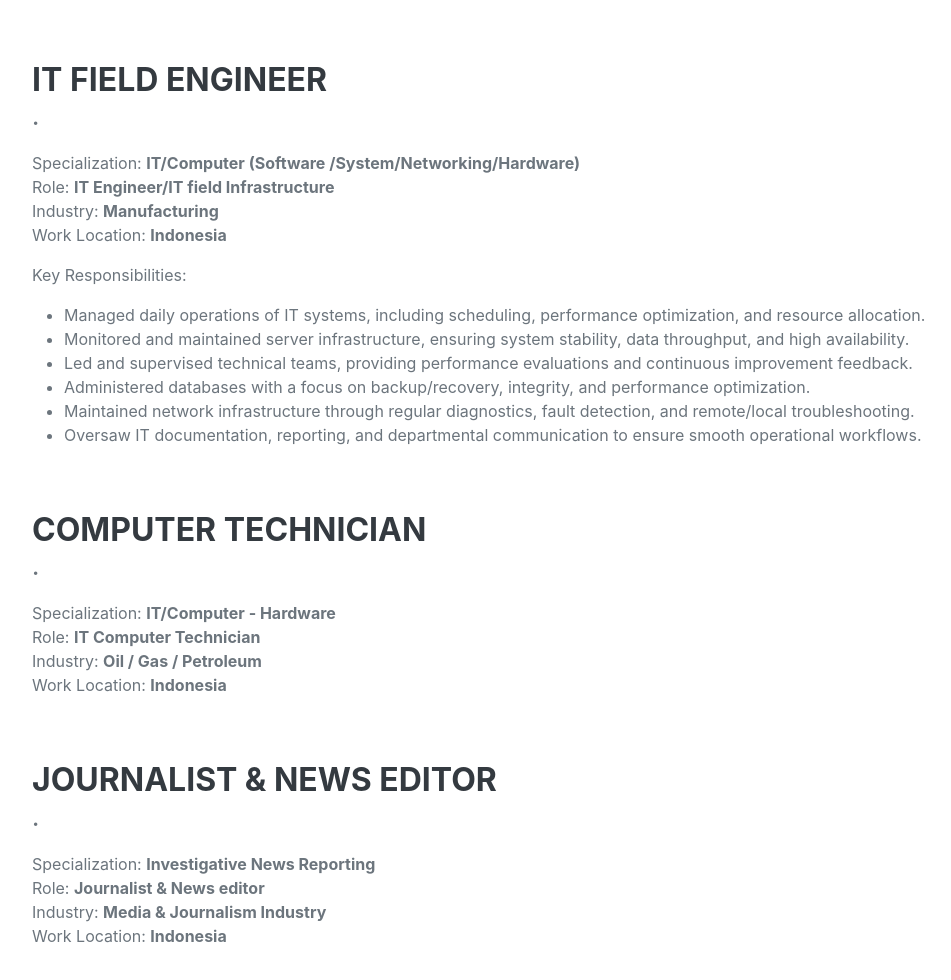
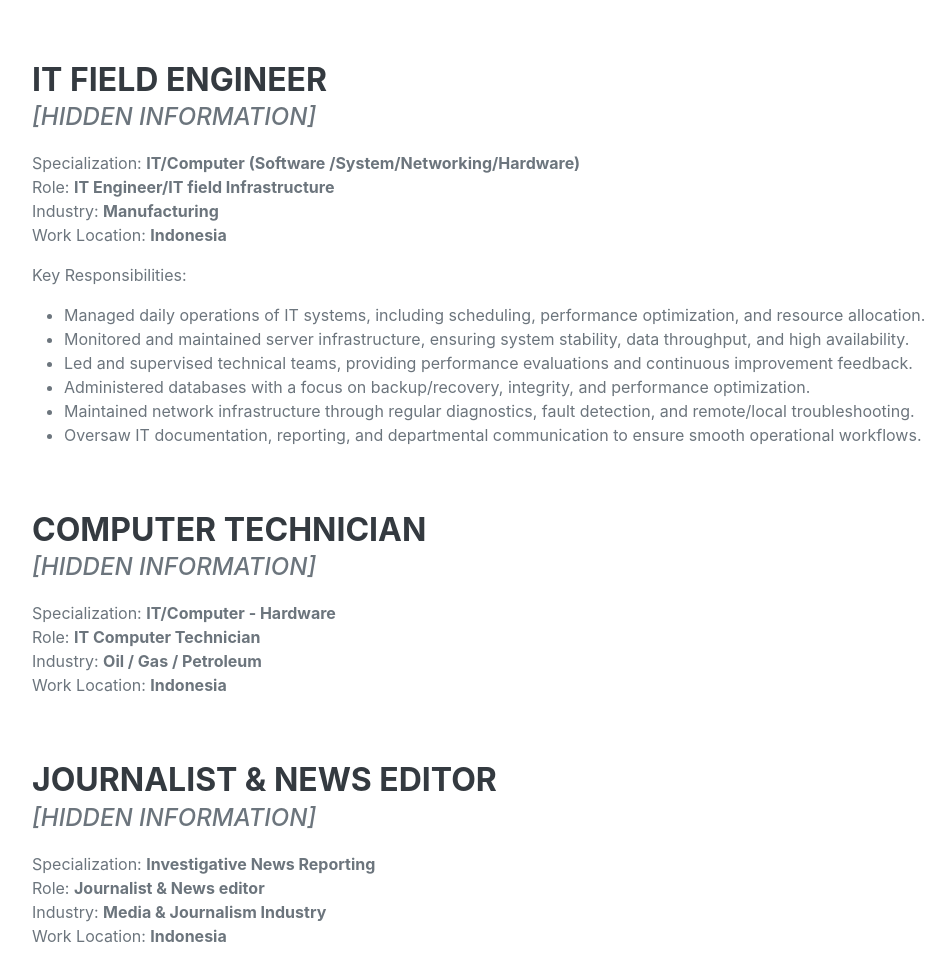
Before and after one commit to parmaza/parmaza.github.io, a plain HTML site: page index.html in a window 1280 px wide. Shown: the part 5753-6733 px from the top of the page, without its empty margins (288-1239 px from the left). Drawn offline with nearby package versions, Linux system fonts and the light colour scheme; a web font is replaced by a local one.

Commit message:
add hidden information

```diff
--- a/index.html
+++ b/index.html
@@ -224,7 +224,7 @@
                     <div class="d-flex flex-column flex-md-row justify-content-between mb-5">
                         <div class="flex-grow-1">
                             <h3 class="mb-0">IT Developer/Programmer Analyst</h3>
-                            <div class="subheading mb-3">.</div>
+                            <div class="subheading mb-3"><i>[Hidden Information]</i></div>
 
                             <p>
                                 Specialization: <b>DBMS/Software Development/Office Automation</b><br/>
@@ -258,7 +258,7 @@
                     <div class="d-flex flex-column flex-md-row justify-content-between mb-5">
                         <div class="flex-grow-1">
                             <h3 class="mb-0">Assistant Reservoir Engineer for Application Development & Database</h3>
-                            <div class="subheading mb-3">.</div>
+                            <div class="subheading mb-3"><i>[Hidden Information]</i></div>
                             <p>
                                 Specialization: <b>IT (DBMS/Software Development/Office Automation)</b><br/>
                                 Role: <b>Assistant Reservoir Engineer</b><br/>
@@ -294,7 +294,7 @@
                     <div class="d-flex flex-column flex-md-row justify-content-between mb-5">
                         <div class="flex-grow-1">
                             <h3 class="mb-0">IT Field Engineer</h3>
-                            <div class="subheading mb-3">.</div>
+                            <div class="subheading mb-3"><i>[Hidden Information]</i></div>
                             <p>
                                 Specialization: <b>IT/Computer (Software /System/Networking/Hardware)</b><br/>
                                 Role: <b>IT Engineer/IT field Infrastructure</b><br/>
@@ -330,7 +330,7 @@
                     <div class="d-flex flex-column flex-md-row justify-content-between mb-5">
                         <div class="flex-grow-1">
                             <h3 class="mb-0">Computer Technician</h3>
-                            <div class="subheading mb-3">.</div>
+                            <div class="subheading mb-3"><i>[Hidden Information]</i></div>
                             <p>
                                 Specialization: <b>IT/Computer - Hardware</b><br/>
                                 Role: <b>IT Computer Technician</b><br/>
@@ -343,7 +343,7 @@
                     <div class="d-flex flex-column flex-md-row justify-content-between mb-5">
                         <div class="flex-grow-1">
                             <h3 class="mb-0">Journalist & News Editor</h3>
-                            <div class="subheading mb-3">.</div>
+                            <div class="subheading mb-3"><i>[Hidden Information]</i></div>
                             <p>
                                 Specialization: <b>Investigative News Reporting</b><br/>
                                 Role: <b>Journalist & News editor</b><br/>
```
